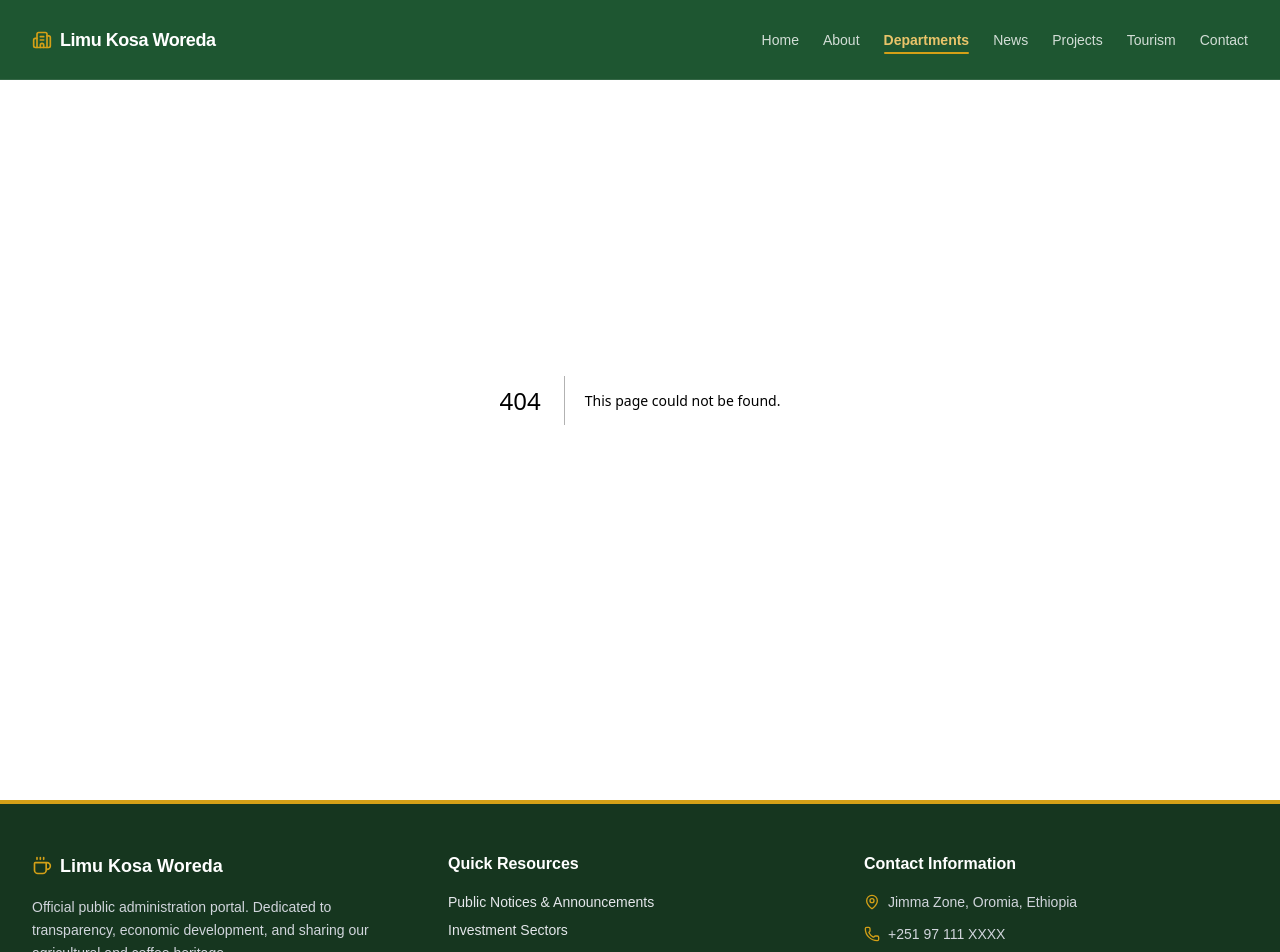
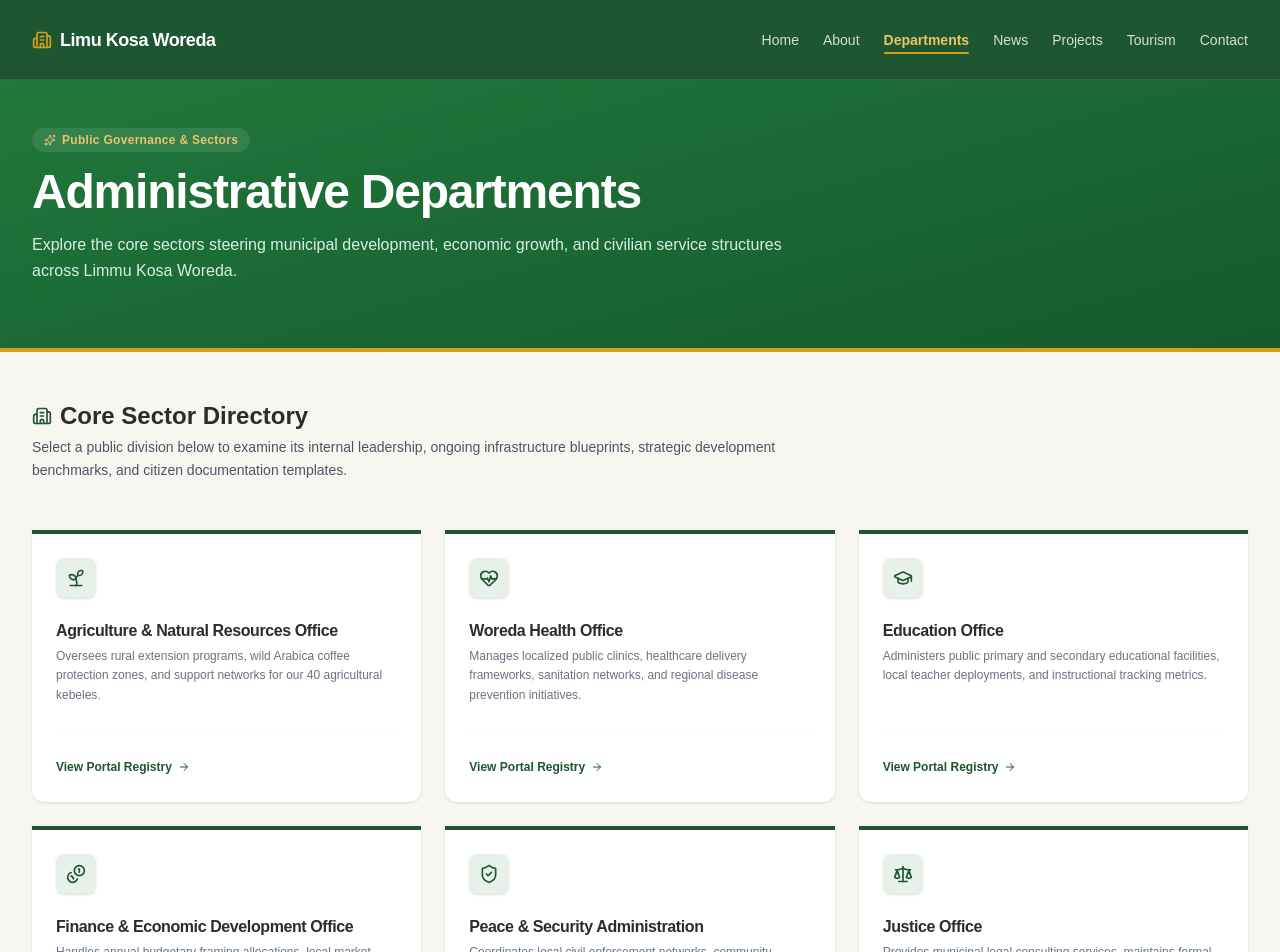
Before and after one commit to Eyuel763/Limu-Kosa, a Next.js app in the folder limu-kosa/: page /departments in a window 1280 px wide. Before the commit this address had no page. Shown: the top 952 px of the page. Built offline with nearby package versions, Linux system fonts and the light colour scheme.

Commit message:
feat: Change the hero section color for both department and about page

```diff
--- a/limu-kosa/src/app/(public)/about/page.tsx
+++ b/limu-kosa/src/app/(public)/about/page.tsx
@@ -15,8 +15,8 @@ export default function About() {
   return (
     <div className="bg-[#F8F6F1]/40 min-h-screen pb-20">
 
-      {/* 1. HERO BANNER (With pt-32 navbar clearance fix) */}
-      <section className="bg-gradient-to-b from-[#1E5631] to-[#12351E] text-white pt-32 pb-16 px-4 sm:px-6 lg:px-8 border-b-4 border-[#D4A017]">
+      {/* 1. HERO BANNER */}
+      <section className="bg-gradient-to-br from-[#227C3E] to-[#165A2B] text-white pt-32 pb-16 px-4 sm:px-6 lg:px-8 border-b-4 border-[#D4A017]">
   <div className="max-w-7xl mx-auto space-y-4">
     <div className="inline-flex items-center gap-1.5 bg-white/10 backdrop-blur-sm px-3 py-1 rounded-full text-xs font-semibold tracking-wide text-[#E9C46A]">
       <Sparkles className="h-3 w-3" /> Regional Profile & Heritage
@@ -24,7 +24,7 @@ export default function About() {
     <h1 className="text-3xl sm:text-5xl font-black tracking-tight">
       Discover Limmu Kosa
     </h1>
-          <p className="text-emerald-100/90 text-sm sm:text-base max-w-3xl leading-relaxed">
+    <p className="text-emerald-50/90 text-sm sm:text-base max-w-3xl leading-relaxed">
       From the historic trading gates of the 19th-century Gibe Basin to the high-altitude, shade-grown organic coffee canopies of modern Oromia—explore the full geography, legacy, and demographic fabric of our Woreda.
     </p>
   </div>
@@ -61,25 +61,23 @@ export default function About() {
           </div>
         </aside>
 
-        {/* RIGHT COLUMN: RECONFIGURED LAYOUT MODULES */}
+        {/* RIGHT COLUMN: CONTENT MODULES */}
         <main className="lg:col-span-3 space-y-16">
 
           {/* SECTION A: HISTORY & CHRONOLOGY TIMELINE */}
           <section className="space-y-6">
             <div className="flex items-center gap-2 border-b border-gray-200 pb-2">
-              <Scroll className="h-5 w-5 text-[#6F4E37]" />
+              <Scroll className="h-5 w-5 text-[#1E5631]" />
               <h2 className="text-xl sm:text-2xl font-black text-[#2C2C2C]">Historical Chronology</h2>
             </div>
 
             <div className="relative border-l-2 border-gray-200 pl-6 space-y-8 ml-2">
-
-              {/* Timeline Item 1 */}
               <div className="relative">
-                <div className="absolute -left-[31px] top-0.5 bg-[#6F4E37] text-white p-1 rounded-full">
+                <div className="absolute -left-[31px] top-0.5 bg-[#1E5631] text-white p-1 rounded-full">
                   <Milestone className="h-3 w-3" />
                 </div>
                 <div className="bg-white border border-gray-100 p-5 rounded-lg shadow-sm space-y-2">
-                  <span className="text-xs font-black bg-[#F8F6F1] text-[#6F4E37] px-2.5 py-0.5 rounded-full inline-block">Early 1800s</span>
+                  <span className="text-xs font-black bg-[#E8F0EA] text-[#1E5631] px-2.5 py-0.5 rounded-full inline-block">Early 1800s</span>
                   <h3 className="font-bold text-base text-[#2C2C2C]">Rise of the Limmu-Ennarea Kingdom</h3>
                   <p className="text-xs text-gray-600 leading-relaxed">
                     Emerging as a premier Oromo monarchy in the Gibe basin under rulers like Bofo Boko (Abba Gomol), the kingdom flourished. Under Abba Bagibo, it became an epicenter for commercial trade, centering on ivory, gold, and fine coffee at the historic Saqa market.
@@ -87,13 +85,12 @@ export default function About() {
                 </div>
               </div>
 
-              {/* Timeline Item 2 */}
               <div className="relative">
                 <div className="absolute -left-[31px] top-0.5 bg-[#1E5631] text-white p-1 rounded-full">
                   <Milestone className="h-3 w-3" />
                 </div>
                 <div className="bg-white border border-gray-100 p-5 rounded-lg shadow-sm space-y-2">
-                  <span className="text-xs font-black bg-emerald-50 text-[#1E5631] px-2.5 py-0.5 rounded-full inline-block">Late 1880s</span>
+                  <span className="text-xs font-black bg-[#E8F0EA] text-[#1E5631] px-2.5 py-0.5 rounded-full inline-block">Late 1880s</span>
                   <h3 className="font-bold text-base text-[#2C2C2C]">Integration & Origin of Kossa</h3>
                   <p className="text-xs text-gray-600 leading-relaxed">
                     The sovereign kingdom integrated into the imperial Ethiopian framework under Emperor Menelik II. An active administrative garrison was situated at Kossa—a high, crisp mountain landscape frequently blanketed in fog—giving rise to the compound name used today.
@@ -101,20 +98,18 @@ export default function About() {
                 </div>
               </div>
 
-              {/* Timeline Item 3 */}
               <div className="relative">
-                <div className="absolute -left-[31px] top-0.5 bg-[#D4A017] text-white p-1 rounded-full">
+                <div className="absolute -left-[31px] top-0.5 bg-[#1E5631] text-white p-1 rounded-full">
                   <Milestone className="h-3 w-3" />
                 </div>
                 <div className="bg-white border border-gray-100 p-5 rounded-lg shadow-sm space-y-2">
-                  <span className="text-xs font-black bg-amber-50 text-amber-700 px-2.5 py-0.5 rounded-full inline-block">1974 Revolution</span>
+                  <span className="text-xs font-black bg-[#E8F0EA] text-[#1E5631] px-2.5 py-0.5 rounded-full inline-block">1974 Revolution</span>
                   <h3 className="font-bold text-base text-[#2C2C2C]">Land Reforms & Decentralization</h3>
                   <p className="text-xs text-gray-600 leading-relaxed">
                     The 1974 revolution introduced structural land reforms that dissolved centuries-old landownership models, redistributing resources directly to farming cooperatives and shaping the boundaries of the 40 rural and 4 urban kebeles.
                   </p>
                 </div>
               </div>
-
             </div>
           </section>
 
@@ -128,67 +123,63 @@ export default function About() {
               Encompassing <span className="font-bold text-[#2C2C2C]">1,316 square kilometers</span>, our territorial landscape transitions dynamically across crucial agro-ecological elevations that fuel exceptional biodiversity:
             </p>
 
+            {/* Standardized to your signature green styling */}
             <div className="grid grid-cols-1 sm:grid-cols-3 gap-4">
-              <div className="bg-white border-t-4 border-amber-600 p-4 rounded-b shadow-sm space-y-1">
-                <div className="font-black text-lg text-[#2C2C2C]">10%</div>
-                <div className="font-bold text-xs text-amber-800">Dega (Highland)</div>
+              <div className="bg-white border-t-4 border-[#1E5631] p-4 rounded-b shadow-sm space-y-1">
+                <div className="font-black text-lg text-[#1E5631]">10%</div>
+                <div className="font-bold text-xs text-gray-700">Dega (Highland)</div>
                 <p className="text-[11px] text-gray-500 leading-normal">Cool, elevated mountain zones scaling up to 2,721 meters above sea level.</p>
               </div>
               <div className="bg-white border-t-4 border-[#1E5631] p-4 rounded-b shadow-sm space-y-1">
-                <div className="font-black text-lg text-[#2C2C2C]">65%</div>
-                <div className="font-bold text-xs text-emerald-800">Woina Dega (Midland)</div>
+                <div className="font-black text-lg text-[#1E5631]">65%</div>
+                <div className="font-bold text-xs text-gray-700">Woina Dega (Midland)</div>
                 <p className="text-[11px] text-gray-500 leading-normal">The vast temperate zone ideal for farming coffee, teff, maize, and fruits.</p>
               </div>
-              <div className="bg-white border-t-4 border-yellow-600 p-4 rounded-b shadow-sm space-y-1">
-                <div className="font-black text-lg text-[#2C2C2C]">25%</div>
-                <div className="font-bold text-xs text-yellow-800">Kola (Lowland)</div>
+              <div className="bg-white border-t-4 border-[#1E5631] p-4 rounded-b shadow-sm space-y-1">
+                <div className="font-black text-lg text-[#1E5631]">25%</div>
+                <div className="font-bold text-xs text-gray-700">Kola (Lowland)</div>
                 <p className="text-[11px] text-gray-500 leading-normal">Warmer, low-altitude expanses dipping down toward the primary river basins.</p>
               </div>
             </div>
 
-            {/* Hydrology banner strip */}
             <div className="bg-white border border-gray-100 p-5 rounded-lg shadow-sm flex flex-col sm:flex-row gap-4 items-center">
               <div className="bg-[#F8F6F1] p-3 rounded-md shrink-0">
-                <Trees className="h-6 w-6 text-emerald-700" />
+                <Trees className="h-6 w-6 text-[#1E5631]" />
               </div>
               <div className="space-y-1 text-center sm:text-left">
                 <h4 className="font-bold text-sm text-[#2C2C2C]">Protected Montane Rainforest Networks</h4>
                 <p className="text-xs text-gray-600 leading-relaxed">
-                  Limmu Kosa contains extensive spans of the **Tiro Boter Becho** and **Babia Folla** state-protected forest systems. These dense high-canopy biospheres act as regional rainfall anchors and harbor rare organic coffee cultivars.
+                  Limmu Kosa contains extensive spans of the Tiro Boter Becho and Babia Folla state-protected forest systems. These dense high-canopy biospheres act as regional rainfall anchors and harbor rare organic coffee cultivars.
                 </p>
               </div>
             </div>
           </section>
 
-          {/* SECTION C: DEMOGRAPHICS DATA HIGHLIGHTS */}
+          {/* SECTION C: DEMOGRAPHICS */}
           <section className="space-y-6">
             <div className="flex items-center gap-2 border-b border-gray-200 pb-2">
-              <Users2 className="h-5 w-5 text-[#D4A017]" />
+              <Users2 className="h-5 w-5 text-[#1E5631]" />
               <h2 className="text-xl sm:text-2xl font-black text-[#2C2C2C]">Demographics & Society</h2>
             </div>
 
             <div className="grid grid-cols-1 md:grid-cols-2 gap-6">
-
-              {/* Card 1: Identity & Language */}
               <div className="bg-white border border-gray-100 p-6 rounded-lg shadow-sm space-y-4">
                 <h3 className="font-bold text-sm text-[#2C2C2C] uppercase tracking-wider border-b border-gray-50 pb-1.5 flex items-center gap-1.5">
                   <span className="w-2 h-2 rounded-full bg-[#1E5631]"></span> Ethnic & Language Composition
                 </h3>
                 <p className="text-xs text-gray-600 leading-relaxed">
-                  The primary ethnic community is Oromo (80.94%), alongside Amhara (11.33%), Kullo, Kafficho, and Tigrayan households. Concurrently, **Oromiffa (Afaan Oromoo)** is the leading native language spoken by 81.07% of residents, with Amharic spoken natively by 14.81%.
+                  The primary ethnic community is Oromo (80.94%), alongside Amhara (11.33%), Kullo, Kafficho, and Tigrayan households. Concurrently, Oromiffa (Afaan Oromoo) is the leading native language spoken by 81.07% of residents, with Amharic spoken natively by 14.81%.
                 </p>
               </div>
 
-              {/* Card 2: Religious & Urban Patterns */}
               <div className="bg-white border border-gray-100 p-6 rounded-lg shadow-sm space-y-4">
                 <h3 className="font-bold text-sm text-[#2C2C2C] uppercase tracking-wider border-b border-gray-50 pb-1.5 flex items-center gap-1.5">
-                  <span className="w-2 h-2 rounded-full bg-[#6F4E37]"></span> Faith & Urban Proportions
+                  <span className="w-2 h-2 rounded-full bg-[#1E5631]"></span> Faith & Urban Proportions
                 </h3>
                 <p className="text-xs text-gray-600 leading-relaxed">
                   The pluralistic tapestry includes a Muslim majority (72.6%), followed by Ethiopian Orthodox Christian (24.41%) and Protestant (2.72%) denominations. About 9.5% reside within urban hubs, while the balance anchor the agricultural coffee cooperatives.
                 </p>
               </div>
-
             </div>
           </section>
 
--- /dev/null
+++ b/limu-kosa/src/app/(public)/departments/page.tsx
@@ -0,0 +1,123 @@
+import React from 'react';
+import {
+  Building2,
+  Sprout,
+  HeartPulse,
+  GraduationCap,
+  Coins,
+  ShieldCheck,
+  Scale,
+  ArrowRight,
+  Sparkles
+} from 'lucide-react';
+import Link from 'next/link';
+
+const sectors = [
+  {
+    id: 'agriculture',
+    name: 'Agriculture & Natural Resources Office',
+    icon: Sprout,
+    description: 'Oversees rural extension programs, wild Arabica coffee protection zones, and support networks for our 40 agricultural kebeles.',
+  },
+  {
+    id: 'health',
+    name: 'Woreda Health Office',
+    icon: HeartPulse,
+    description: 'Manages localized public clinics, healthcare delivery frameworks, sanitation networks, and regional disease prevention initiatives.',
+  },
+  {
+    id: 'education',
+    name: 'Education Office',
+    icon: GraduationCap,
+    description: 'Administers public primary and secondary educational facilities, local teacher deployments, and instructional tracking metrics.',
+  },
+  {
+    id: 'finance',
+    name: 'Finance & Economic Development Office',
+    icon: Coins,
+    description: 'Handles annual budgetary framing allocations, local market revenue assessments, and municipal infrastructure financing plans.',
+  },
+  {
+    id: 'peace-security',
+    name: 'Peace & Security Administration',
+    icon: ShieldCheck,
+    description: 'Coordinates local civil enforcement networks, community protection services, and inter-kebele boundary alignment safety protocols.',
+  },
+  {
+    id: 'justice',
+    name: 'Justice Office',
+    icon: Scale,
+    description: 'Provides municipal legal consulting services, maintains formal civil records, and executes judicial guidelines across the district.',
+  },
+];
+
+export default function Departments() {
+  return (
+    <div className="bg-[#F8F6F1]/40 min-h-screen pb-20">
+
+      {/* 1. HERO BANNER */}
+      <section className="bg-gradient-to-br from-[#227C3E] to-[#165A2B] text-white pt-32 pb-16 px-4 sm:px-6 lg:px-8 border-b-4 border-[#D4A017]">
+  <div className="max-w-7xl mx-auto space-y-4">
+    <div className="inline-flex items-center gap-1.5 bg-white/10 backdrop-blur-sm px-3 py-1 rounded-full text-xs font-semibold tracking-wide text-[#E9C46A]">
+      <Sparkles className="h-3 w-3" /> Public Governance & Sectors
+    </div>
+    <h1 className="text-3xl sm:text-5xl font-black tracking-tight">
+      Administrative Departments
+    </h1>
+    <p className="text-emerald-50/90 text-sm sm:text-base max-w-3xl leading-relaxed">
+      Explore the core sectors steering municipal development, economic growth, and civilian service structures across Limmu Kosa Woreda.
+    </p>
+  </div>
+</section>
+
+      {/* 2. DEPARTMENTS GRID CONTAINER */}
+      <main className="max-w-7xl mx-auto px-4 sm:px-6 lg:px-8 mt-12 space-y-12">
+        <div className="max-w-3xl">
+          <h2 className="text-xl sm:text-2xl font-black text-[#2C2C2C] flex items-center gap-2">
+            <Building2 className="h-5 w-5 text-[#1E5631]" /> Core Sector Directory
+          </h2>
+          <p className="text-xs sm:text-sm text-gray-600 mt-1 leading-relaxed">
+            Select a public division below to examine its internal leadership, ongoing infrastructure blueprints, strategic development benchmarks, and citizen documentation templates.
+          </p>
+        </div>
+
+        <div className="grid grid-cols-1 md:grid-cols-2 lg:grid-cols-3 gap-6">
+          {sectors.map((sector) => {
+            const IconComponent = sector.icon;
+            return (
+              <div
+                key={sector.id}
+                className="bg-white border-t-4 border-[#1E5631] rounded-b-xl shadow-sm p-6 flex flex-col justify-between transition-all duration-200 hover:shadow-md hover:-translate-y-0.5"
+              >
+                <div className="space-y-4">
+                  <div className="p-2.5 bg-[#E8F0EA] text-[#1E5631] rounded-lg inline-block shadow-sm">
+                    <IconComponent className="h-5 w-5" />
+                  </div>
+                  <div className="space-y-1.5">
+                    <h3 className="font-bold text-base text-[#2C2C2C] tracking-tight leading-tight">
+                      {sector.name}
+                    </h3>
+                    <p className="text-xs text-gray-500 leading-relaxed">
+                      {sector.description}
+                    </p>
+                  </div>
+                </div>
+
+                <div className="pt-6 border-t border-gray-50 mt-6">
+                  <Link
+                    href={`/departments/${sector.id}`}
+                    className="inline-flex items-center gap-1.5 text-xs font-bold text-[#1E5631] hover:text-[#12351E] group transition-colors"
+                  >
+                    View Portal Registry
+                    <ArrowRight className="h-3 w-3 transition-transform group-hover:translate-x-0.5" />
+                  </Link>
+                </div>
+              </div>
+            );
+          })}
+        </div>
+      </main>
+
+    </div>
+  );
+}
```
Lines whose indentation alone changed are shown as unchanged.
